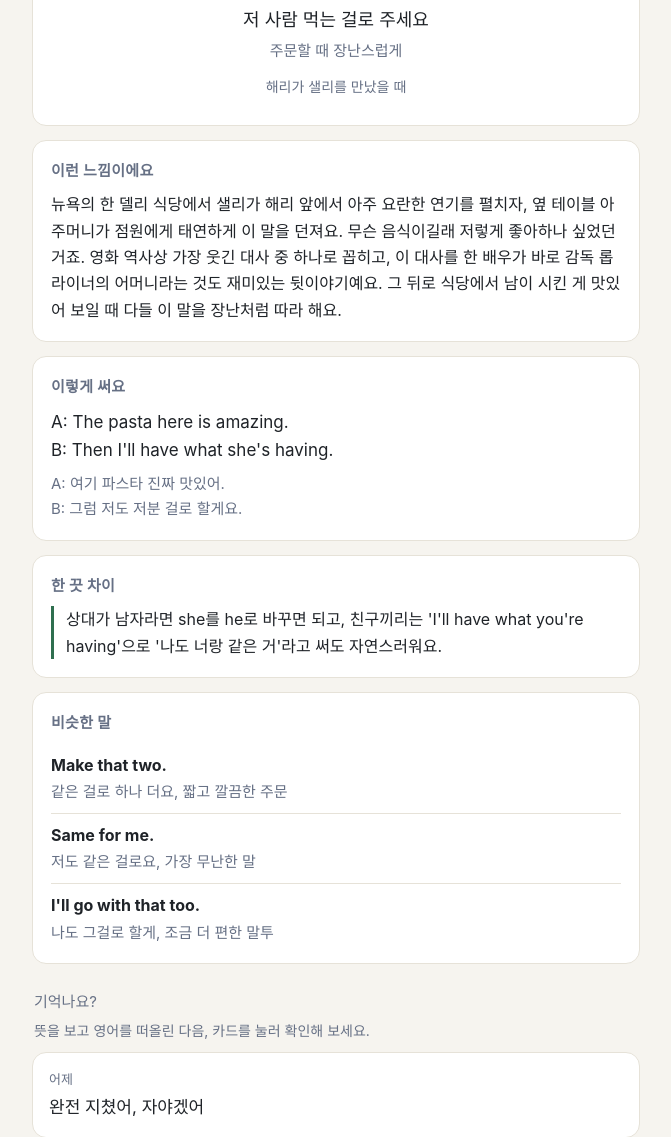
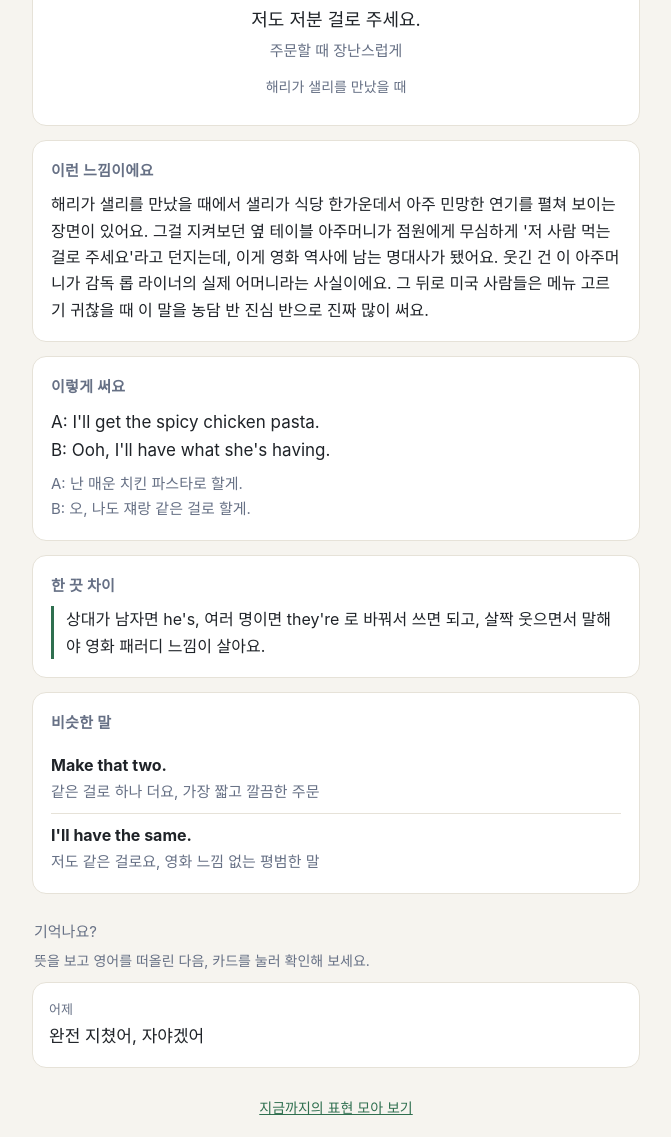
Before and after one commit to LeeYongGeon/morning-english, a plain HTML site: page 2026-11-17.html in a window 1280 px wide. Shown: the part 168-1305 px from the top of the page, without its empty margins (304-975 px from the left). Drawn offline with Linux system fonts and the light colour scheme.

Commit message:
2026-11-17 표현 추가

```diff
--- a/2026-11-17.html
+++ b/2026-11-17.html
@@ -60,16 +60,15 @@ td a{color:inherit;text-decoration:none}
 <p class="date">2026년 11월 17일 화요일</p>
 <section class="card hero"><span class="tag">오늘의 한마디 · 영화</span>
 <p class="en">I&#x27;ll have what she&#x27;s having.</p>
-<p class="ko">저 사람 먹는 걸로 주세요</p>
+<p class="ko">저도 저분 걸로 주세요.</p>
 <p class="nu">주문할 때 장난스럽게</p>
 <p class="src">해리가 샐리를 만났을 때</p></section>
-<section class="card"><h2>이런 느낌이에요</h2><p>뉴욕의 한 델리 식당에서 샐리가 해리 앞에서 아주 요란한 연기를 펼치자, 옆 테이블 아주머니가 점원에게 태연하게 이 말을 던져요. 무슨 음식이길래 저렇게 좋아하나 싶었던 거죠. 영화 역사상 가장 웃긴 대사 중 하나로 꼽히고, 이 대사를 한 배우가 바로 감독 롭 라이너의 어머니라는 것도 재미있는 뒷이야기예요. 그 뒤로 식당에서 남이 시킨 게 맛있어 보일 때 다들 이 말을 장난처럼 따라 해요.</p></section>
-<section class="card talk"><h2>이렇게 써요</h2><p>A: The pasta here is amazing.<br>B: Then I&#x27;ll have what she&#x27;s having.</p><p class="t">A: 여기 파스타 진짜 맛있어.<br>B: 그럼 저도 저분 걸로 할게요.</p></section>
-<section class="card"><h2>한 끗 차이</h2><p class="tip">상대가 남자라면 she를 he로 바꾸면 되고, 친구끼리는 &#x27;I&#x27;ll have what you&#x27;re having&#x27;으로 &#x27;나도 너랑 같은 거&#x27;라고 써도 자연스러워요.</p></section>
+<section class="card"><h2>이런 느낌이에요</h2><p>해리가 샐리를 만났을 때에서 샐리가 식당 한가운데서 아주 민망한 연기를 펼쳐 보이는 장면이 있어요. 그걸 지켜보던 옆 테이블 아주머니가 점원에게 무심하게 &#x27;저 사람 먹는 걸로 주세요&#x27;라고 던지는데, 이게 영화 역사에 남는 명대사가 됐어요. 웃긴 건 이 아주머니가 감독 롭 라이너의 실제 어머니라는 사실이에요. 그 뒤로 미국 사람들은 메뉴 고르기 귀찮을 때 이 말을 농담 반 진심 반으로 진짜 많이 써요.</p></section>
+<section class="card talk"><h2>이렇게 써요</h2><p>A: I&#x27;ll get the spicy chicken pasta.<br>B: Ooh, I&#x27;ll have what she&#x27;s having.</p><p class="t">A: 난 매운 치킨 파스타로 할게.<br>B: 오, 나도 쟤랑 같은 걸로 할게.</p></section>
+<section class="card"><h2>한 끗 차이</h2><p class="tip">상대가 남자면 he&#x27;s, 여러 명이면 they&#x27;re 로 바꿔서 쓰면 되고, 살짝 웃으면서 말해야 영화 패러디 느낌이 살아요.</p></section>
 <section class="card"><h2>비슷한 말</h2><ul class="sim">
-<li><b>Make that two.</b><span>같은 걸로 하나 더요, 짧고 깔끔한 주문</span></li>
-<li><b>Same for me.</b><span>저도 같은 걸로요, 가장 무난한 말</span></li>
-<li><b>I&#x27;ll go with that too.</b><span>나도 그걸로 할게, 조금 더 편한 말투</span></li>
+<li><b>Make that two.</b><span>같은 걸로 하나 더요, 가장 짧고 깔끔한 주문</span></li>
+<li><b>I&#x27;ll have the same.</b><span>저도 같은 걸로요, 영화 느낌 없는 평범한 말</span></li>
 </ul></section>
 <p class="sec">기억나요?</p>
 <p class="hint">뜻을 보고 영어를 떠올린 다음, 카드를 눌러 확인해 보세요.</p>
```
Also changed, not shown: index.html (+1 -1 lines).
